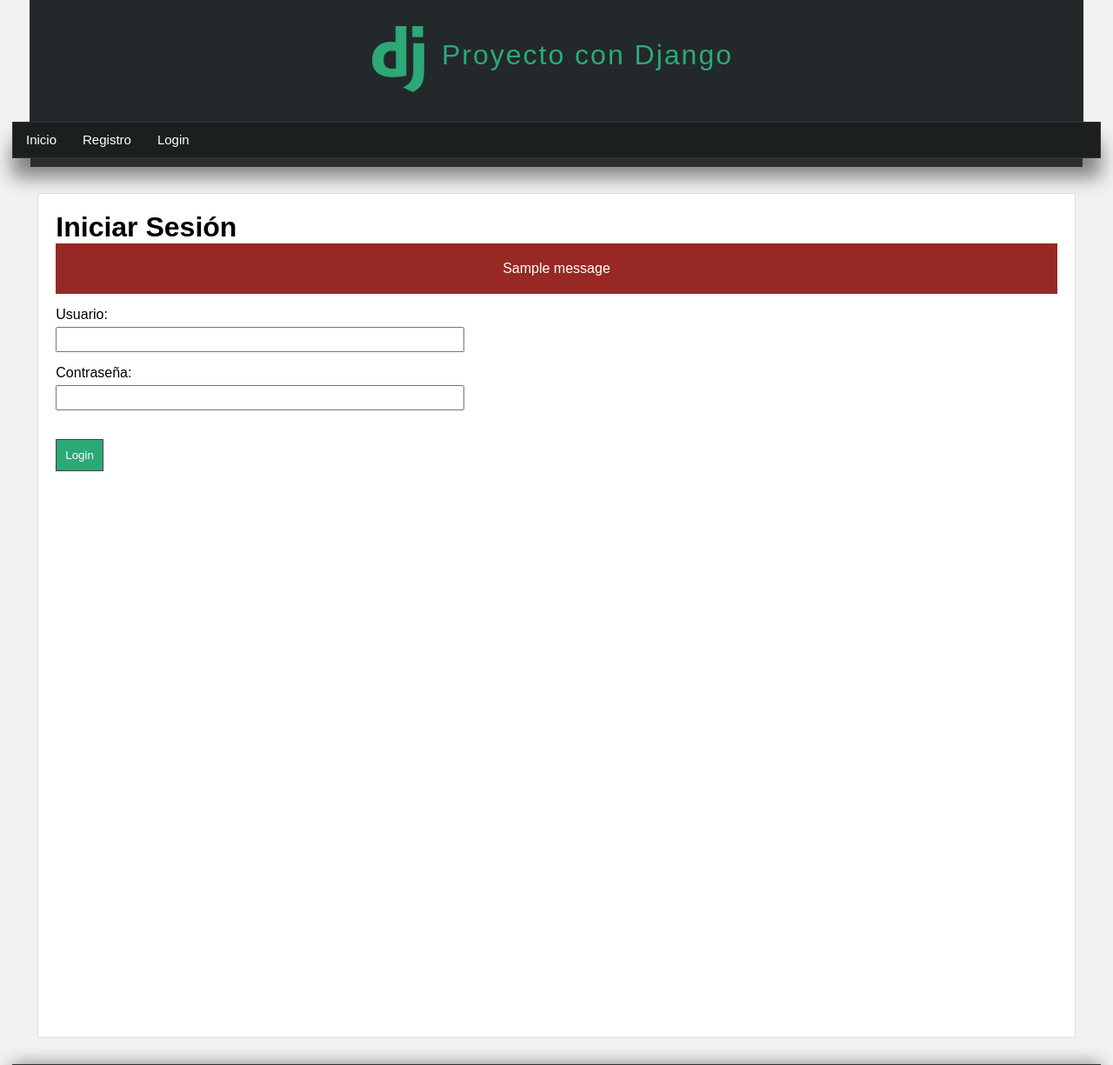
After one commit to marcosmh/master-python, a Django app: page /login/ in a window 1280 px wide. The commit adds this page. Shown: the top 1225 px of the page at 87% size. Run offline with Django 3.2, Linux system fonts and the light colour scheme; tables that the repository leaves empty hold one stand-in row (values such as "Sample post"); one stand-in notice (Sample message) is shown.

Commit message:
manejo de login e identificacion

```diff
--- a/22-django/proyecto_django/blog/views.py
+++ b/22-django/proyecto_django/blog/views.py
@@ -1,9 +1,11 @@
 from django.shortcuts import render, get_object_or_404
 from django.core.paginator import Paginator
+from django.contrib.auth.decorators import login_required
 from .models import Category, Article
 
 # Create your views here.
 
+@login_required(login_url="login")
 def list(request):
 
     articles = Article.objects.all();
@@ -18,7 +20,7 @@ def list(request):
         "articles": page_articles
     })
 
-
+@login_required(login_url="login")
 def category(request,category_id):
 
     #category = Category.objects.get(id=category_id)
@@ -32,6 +34,7 @@ def category(request,category_id):
         "articles": articles
     })
 
+@login_required(login_url="login")
 def article(request, article_id):
 
     article = get_object_or_404(Article, id=article_id)
--- a/22-django/proyecto_django/mainapp/static/css/styles.css
+++ b/22-django/proyecto_django/mainapp/static/css/styles.css
@@ -227,6 +227,8 @@ nav > ul > li:hover > ul > li:hover a {
 }
 
 .box form input[type="text"],
+.box form input[type="email"],
+.box form input[type="password"],
 .box form textarea,
 .box form select {
     width: 100%;
@@ -261,13 +263,18 @@ nav > ul > li:hover > ul > li:hover a {
     text-shadow: 0px 0px 2px black;
 }
 
-.message {
+.message,
+.alert,
+.alert-success {
     padding: 20px;
     background: #1f7e58;
     color: white;
     text-align: center;
     margin-bottom: 10px;
+}
 
+.alert-warning {
+    background: #972824;
 }
 
 .article-item {
--- a/22-django/proyecto_django/mainapp/templates/layouts/layout.html
+++ b/22-django/proyecto_django/mainapp/templates/layouts/layout.html
@@ -24,6 +24,7 @@
                 <li>
                     <a href="{% url 'index' %}">Inicio</a>
                 </li>
+                {% if user.email %}
                     <li>
                         <a href="{% url 'articulos' %}">Categorías</a>
                         <ul>
@@ -40,8 +41,16 @@
                         </li>
                     {% endfor %}
                     <li>
+                        <a href="{% url 'logout' %}">Salir</a>
+                    </li>
+                {% else %}
+                    <li>
                         <a href="{% url 'register' %}">Registro</a>
                     </li>
+                    <li>
+                        <a href="{% url 'login' %}">Login</a>
+                    </li>
+                {% endif %}
             </ul>
         </nav>
 
--- /dev/null
+++ b/22-django/proyecto_django/mainapp/templates/users/login.html
@@ -0,0 +1,34 @@
+{%  extends "layouts/layout.html" %}
+
+
+{% block title %} {{ title }} {% endblock %}
+
+{% block content %}
+
+    <h1>{{ title }}</h1>
+
+    {{ register_form.errors }}
+
+    {% if messages %}
+        {% for message in messages %}
+            <div class="alert alert-warning">
+                {{ message }}
+            </div>
+        {% endfor %}
+    {% endif  %}
+
+    <form method="post" action="">
+        {% csrf_token %}
+
+        <label for="username">Usuario:</label>
+        <input type="text" name="username" />
+
+        <label for="password">Contraseña:</label>
+        <input type="password" name="password" />
+
+        <br/>
+        <input type="submit" value="Login" />
+
+    </form>
+
+{% endblock %}
--- a/22-django/proyecto_django/mainapp/urls.py
+++ b/22-django/proyecto_django/mainapp/urls.py
@@ -5,4 +5,6 @@ urlpatterns = [
     path('', views.index, name="index"),
     path('inicio/', views.index, name="inicio"),
     path('registro/', views.register_page, name="register"),
+    path('login/', views.login_page, name="login"),
+    path('logout/', views.logout_page, name="logout"),
 ]
--- a/22-django/proyecto_django/mainapp/views.py
+++ b/22-django/proyecto_django/mainapp/views.py
@@ -1,5 +1,9 @@
 from django.shortcuts import render, redirect
+from django.contrib import messages
 from django.contrib.auth.forms import UserCreationForm
+from django.contrib.auth import authenticate, login, logout
+from mainapp.forms import RegisterForm
+
 
 
 # Create your views here.
@@ -15,18 +19,45 @@ def about(request):
     })
 
 def register_page(request):
-    register_form = UserCreationForm()
 
-    if request.method == "POST":
-        register_form = UserCreationForm(request.POST)
+    if request.user.is_authenticated:
+        return redirect('inicio')
+    else:
+        register_form = RegisterForm(request.POST)
+        if request.method == "POST":
 
-        if register_form.is_valid():
-            register_form.save()
+            if register_form.is_valid():
+                register_form.save()
+                messages.success(request,'Usuario se ha guardado correctamente.')
 
-            return redirect('inicio')
+                return redirect('inicio')
 
-    return render(request,'users/register.html',{
-        'title': 'Registro',
-        'register_form': register_form
+        return render(request,'users/register.html',{
+            'title': 'Registro',
+            'register_form': register_form
+        })
 
-    })
+def login_page(request):
+    if request.user.is_authenticated:
+        return redirect('inicio')
+    else:
+        if request.method == 'POST':
+            username = request.POST['username']
+            password = request.POST['password']
+
+            user = authenticate(request, username=username, password=password)
+            print("user:" , user)
+
+            if user is not None:
+                login(request, user)
+                return redirect('inicio')
+            else:
+                messages.warning(request,'Usuario No Valido ó Contraseña Incorrecta')
+
+        return render(request,'users/login.html',{
+            'title': 'Iniciar Sesión'
+        })
+
+def logout_page(request):
+    logout(request)
+    return redirect('login')
--- a/22-django/proyecto_django/pages/views.py
+++ b/22-django/proyecto_django/pages/views.py
@@ -1,7 +1,10 @@
 from django.shortcuts import render
+from django.contrib.auth.decorators import login_required
 from .models import Page
 
 # Create your views here.
+
+@login_required(login_url="login")
 def page(request, slug):
 
     page = Page.objects.get(slug=slug)
```
Also changed, not shown: 22-django/proyecto_django/mainapp/forms.py (+9 -0 lines), 22-django/proyecto_django/mainapp/templates/mainapp/index.html (+16 -0 lines), 22-django/proyecto_django/mainapp/templates/users/register.html (+11 -1 lines). Lines whose indentation alone changed are shown as unchanged.
